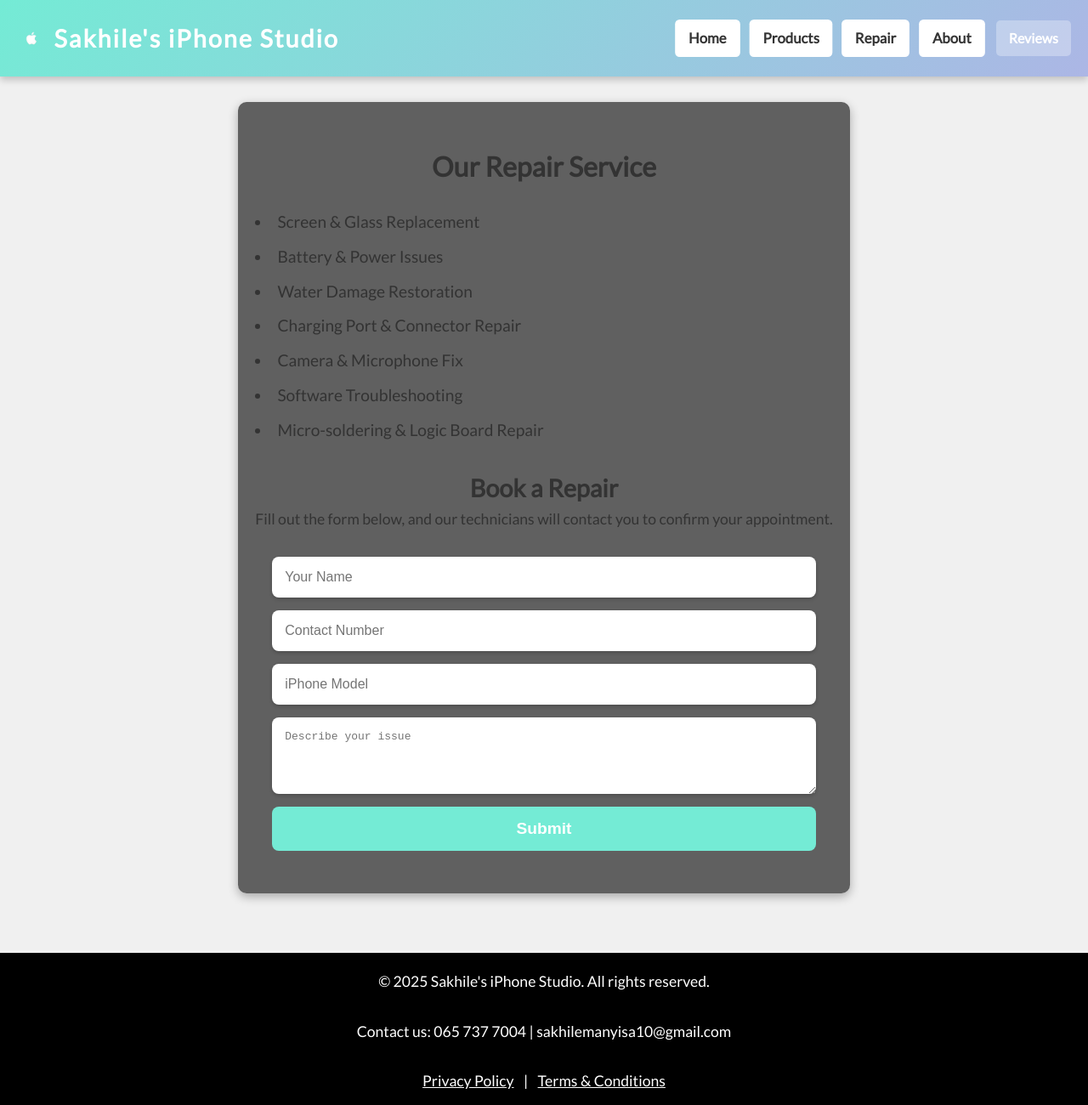
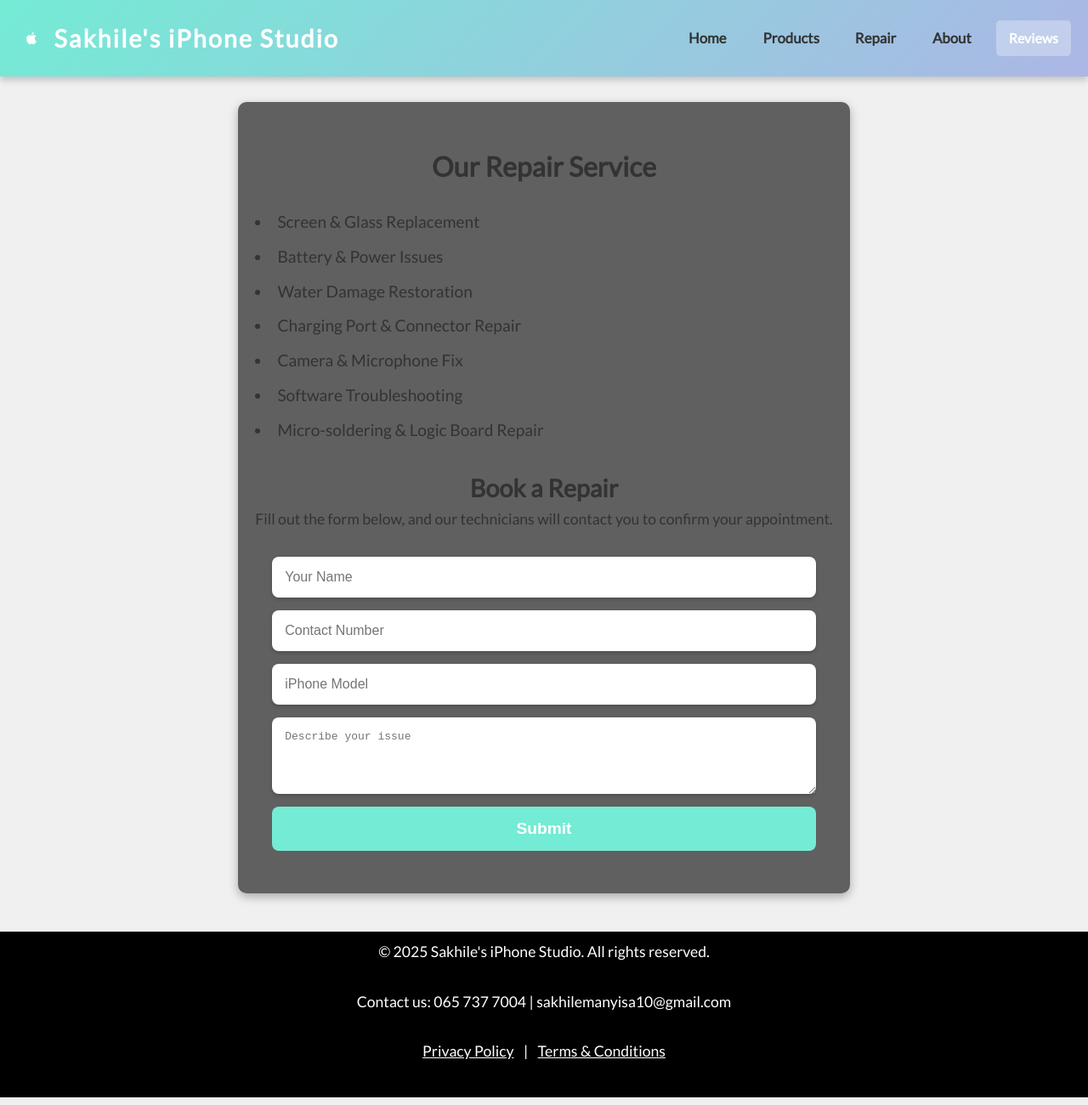
Before and after one commit to SakhileManyisa/sakhile-iphone-studio-website, a plain HTML site: page repair.html in a window 1280 px wide. Shown: the whole page at 85% size. Drawn offline with Linux system fonts and the light colour scheme.

Commit message:
Update repair.html

```diff
--- a/repair.html
+++ b/repair.html
@@ -92,7 +92,7 @@
 
     nav.nav-menu a:hover,
     nav.nav-menu a.active {
-      background-color: #fff;
+      background-color: transparent;
       color: #333;
       transform: scale(1.05);
     }
@@ -196,9 +196,9 @@
 footer {
   background: #000;
   color: #fff;
-  padding: 20px;
+  padding: 10px;
   text-align: center;
-  margin-top: 40px;
+  margin-top: 15px;
 }
 footer a {
   color: #fff;
```
